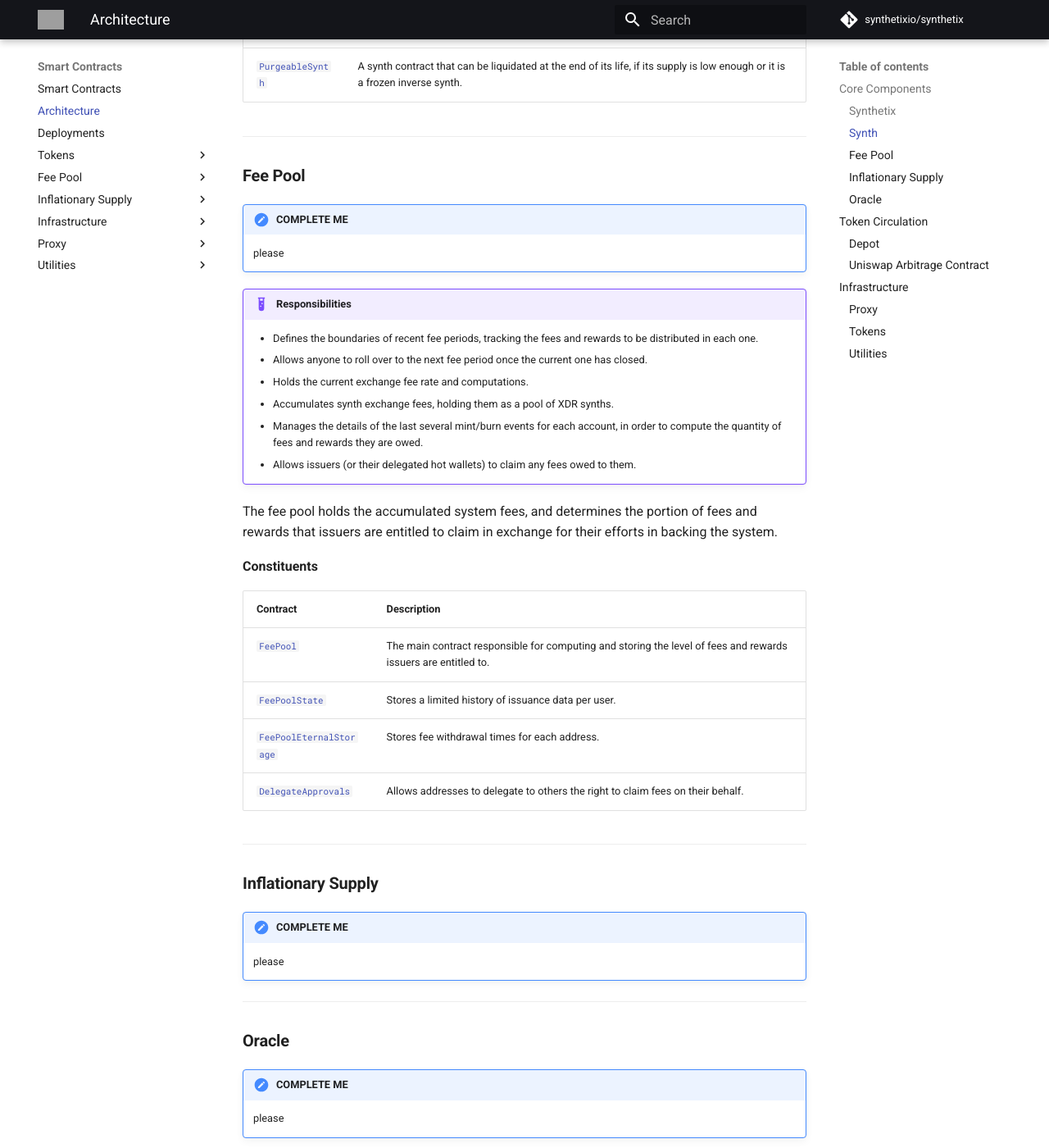
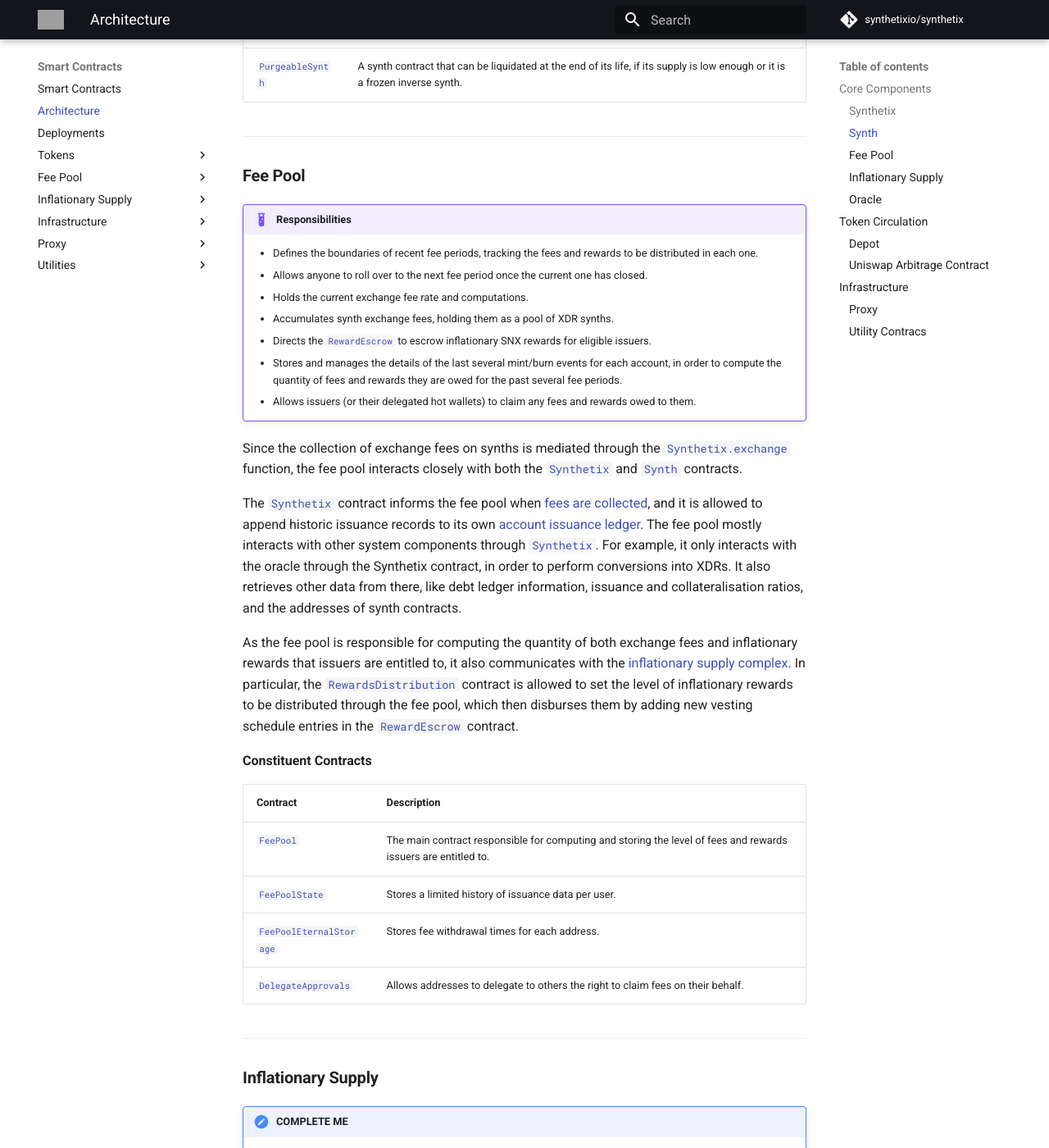
Before and after one commit to Synthetixio/synthetix, an MkDocs documentation site: the page built from docs/contracts/architecture.md, in a window 1280 px wide and 1400 px high, scrolled down 2614 px. Shown: the whole window at 82% size. Built offline with MkDocs 1.6.1 and Material for MkDocs 9.7.7, drawn with Linux system fonts in a browser that asks for light colours; comment, search, counter and statistics services are not loaded; some of the changed text lies outside the part shown; grey boxes are pictures that could not be loaded.

Commit message:
Architectural updates

```diff
--- a/docs/contracts/architecture.md
+++ b/docs/contracts/architecture.md
@@ -64,20 +64,22 @@
 
 ### Fee Pool
 
-!!! todo "COMPLETE ME"
-    please
-
 !!! example "Responsibilities"
     * Defines the boundaries of recent fee periods, tracking the fees and rewards to be distributed in each one.
     * Allows anyone to roll over to the next fee period once the current one has closed.
     * Holds the current exchange fee rate and computations.
     * Accumulates synth exchange fees, holding them as a pool of XDR synths.
-    * Manages the details of the last several mint/burn events for each account, in order to compute the quantity of fees and rewards they are owed.
-    * Allows issuers (or their delegated hot wallets) to claim any fees owed to them.
+    * Directs the [`RewardEscrow`](RewardEscrow.md) to escrow inflationary SNX rewards for eligible issuers.
+    * Stores and manages the details of the last several mint/burn events for each account, in order to compute the quantity of fees and rewards they are owed for the past several fee periods.
+    * Allows issuers (or their delegated hot wallets) to claim any fees and rewards owed to them.
 
-The fee pool holds the accumulated system fees, and determines the portion of fees and rewards that issuers are entitled to claim in exchange for their efforts in backing the system.
+Since the collection of exchange fees on synths is mediated through the [`Synthetix.exchange`](Synthetix.md#exchange) function, the fee pool interacts closely with both the [`Synthetix`](Synthetix.md) and [`Synth`](Synth.md) contracts.
 
-**Constituents**
+The [`Synthetix`](Synthetix.md) contract informs the fee pool when [fees are collected](FeePool.md#feepaid), and it is allowed to append historic issuance records to its own [account issuance ledger](FeePoolState.md#accountissuanceledger). The fee pool mostly interacts with other system components through [`Synthetix`](Synthetix.md). For example, it only interacts with the oracle through the Synthetix contract, in order to perform conversions into XDRs. It also retrieves other data from there, like debt ledger information, issuance and collateralisation ratios, and the addresses of synth contracts.
+
+As the fee pool is responsible for computing the quantity of both exchange fees and inflationary rewards that issuers are entitled to, it also communicates with the [inflationary supply complex](#inflationarysupply). In particular, the [`RewardsDistribution`](RewardsDistribution.md) contract is allowed to set the level of inflationary rewards to be distributed through the fee pool, which then disburses them by adding new vesting schedule entries in the [`RewardEscrow`](RewardEscrow.md) contract.
+
+**Constituent Contracts**
 
 Contract | Description
 ---------|------------
@@ -93,6 +95,22 @@
 !!! todo "COMPLETE ME"
     please
 
+!!! example "Responsibilities"
+    * What do I do?
+
+Description
+
+**Constituent Contracts**
+
+Contract | Description
+---------|------------
+[`SupplySchedule`](SupplySchedule.md) | Determines the rate that inflationary SNX tokens are released.
+[`RewardEscrow`](RewardEscrow.md) | Receives inflationary SNX rewards to be distributed after a year escrow.
+[`RewardsDistribution`](RewardsDistribution.md) | Apportions designated quantities of inflationary rewards to the [`RewardEscrow`](RewardEscrow.md) and [`SynthetixAirdropper`](SynthetixAirdropper.md) contracts.
+[`SynthetixAirdropper`](SynthetixAirdropper.md) | Distributes tokens from the inflationary supply to individual residents of the the UniSwap ETH/sETH liquidity pool.
+[`SynthetixEscrow`](SynthetixEscrow.md) | Holds the escrowed balances of SNX from the original token sale.
+[`EscrowChecker`](EscrowChecker.md) | Augments the [`SynthetixEscrow`](SynthetixEscrow.md) contract with a function for dApps to conveniently query it.
+
 ---
 
 ### Oracle
@@ -100,10 +118,21 @@
 !!! todo "COMPLETE ME"
     please
 
+!!! example "Responsibilities"
+    * What do I do?
+
+Description
+
+**Constituent Contracts**
+
+Contract | Description
+---------|------------
+Oracle | The oracle is responsible for collecting and updating all token prices known to the Synthetix system. Although it is not a contract, it controls a known Ethereum address from which price updates are sent to the [`ExchangeRates`](ExchangeRates.md) contract.
+[`ExchangeRates`](ExchangeRates.md) | The Synthetix exchange rates contract which receives token prices from the oracle, and supplies them to all contracts that need it.
+
 ---
 
 <section-sep />
-
 
 ## Token Circulation
 
@@ -111,15 +140,30 @@
 
 ### Depot
 
+!!! example "Responsibilities"
+    * What do I do?
+
+Description
+
+
 !!! todo "COMPLETE ME"
     please
+
+[`Depot`](Depot.md) | A vendor contract that allows users to exchange their ETH for sUSD or SNX, or their sUSD for SNX. It also allows users to deposit Synths to be sold in exchange for ETH.
 
 ---
 
 ### Uniswap Arbitrage Contract
 
+!!! example "Responsibilities"
+    * What do I do?
+
+Description
+
 !!! todo "COMPLETE ME"
     please
+
+[ArbRewarder](ArbRewarder.md) | A contract which automates the process of arbitraging the ETH/sETH price on UniSwap through Synthetix conversion functions.
 
 ---
 
@@ -134,20 +178,47 @@
 !!! todo "COMPLETE ME"
     please
 
+!!! example "Responsibilities"
+    * What do I do?
+
+Description
+
 Note that the [`Synthetix`](Synthetix.md), [`FeePool`](FeePool.md), and all [`Synth`](Synth.md) contracts exist behind their own individual [proxies](Proxy.md).
+
+**Constituent Contracts**
+
+Contract | Description
+---------|------------
+[`Proxy`](Proxy.md) | The Synthetix proxy contract.
+[`ProxyERC20`](ProxyERC20.md) | A proxy contract which explicitly supports the ERC20 interface.
+[`Proxyable`](Proxyable.md) | An abstract base contract designed to work with the [Synthetix proxy](Proxy.md).
 
 ---
 
-### Tokens
+### Utility Contracs
+
+!!! todo "COMPLETE ME"
+    please
+
+**Constituent Contracts**
+
+Contract | Description
+---------|------------
+[`SafeDecimalMath`](SafeDecimalMath.md) | A library for performing fixed point arithmetic at two different precision levels.
+[`SafeMath`](SafeMath.md) | OpenZeppelin guarded arithmentic library, used by [`SafeDecimalMath`](SafeDecimalMath.md) and others.
+[`Owned`](Owned.md) | A contract with a distinct owner who can have special privileges.
+[`LimitedSetup`](LimitedSetup.md) | A contract which can disable functions a set time after deployment.
+[`State`](State.md) | An external state contract which can restrict its fields to be modifiable only by a particular contract address.
+[`SelfDestructible`](SelfDestructible.md) | A contract that can be self destructed by its owner after a delay.
+[`Pausable`](Pausable.md) | A contract whose operations can be paused by its owner.
+[`ReentrancyPreventer`](ReentrancyPreventer.md) | Implements a mutex that prevents re-entrant function calls.
+[`TokenFallbackCaller`](TokenFallbackCaller.md) | Adds an ERC223 token fallback calling function to inheriting contracts.
+[`EternalStorage`](EternalStorage.md) | A persistent/unstructured smart contract storage pattern.
+[`ExternStateToken`](ExternStateToken.md) | A partial ERC20/ERC223 token contact with an external state, which all tokens in Synthetix are built upon.
+[`TokenState`](TokenState.md) | A state contract to be used with [`ExternStateToken`](ExternStateToken.md) to store balances.
+[`Migrations`](Migrations.md) | Truffle migrations contract.
 
 !!! todo "COMPLETE ME"
     please
 
 ---
-
-### Utilities
-
-!!! todo "COMPLETE ME"
-    please
-
----
```
